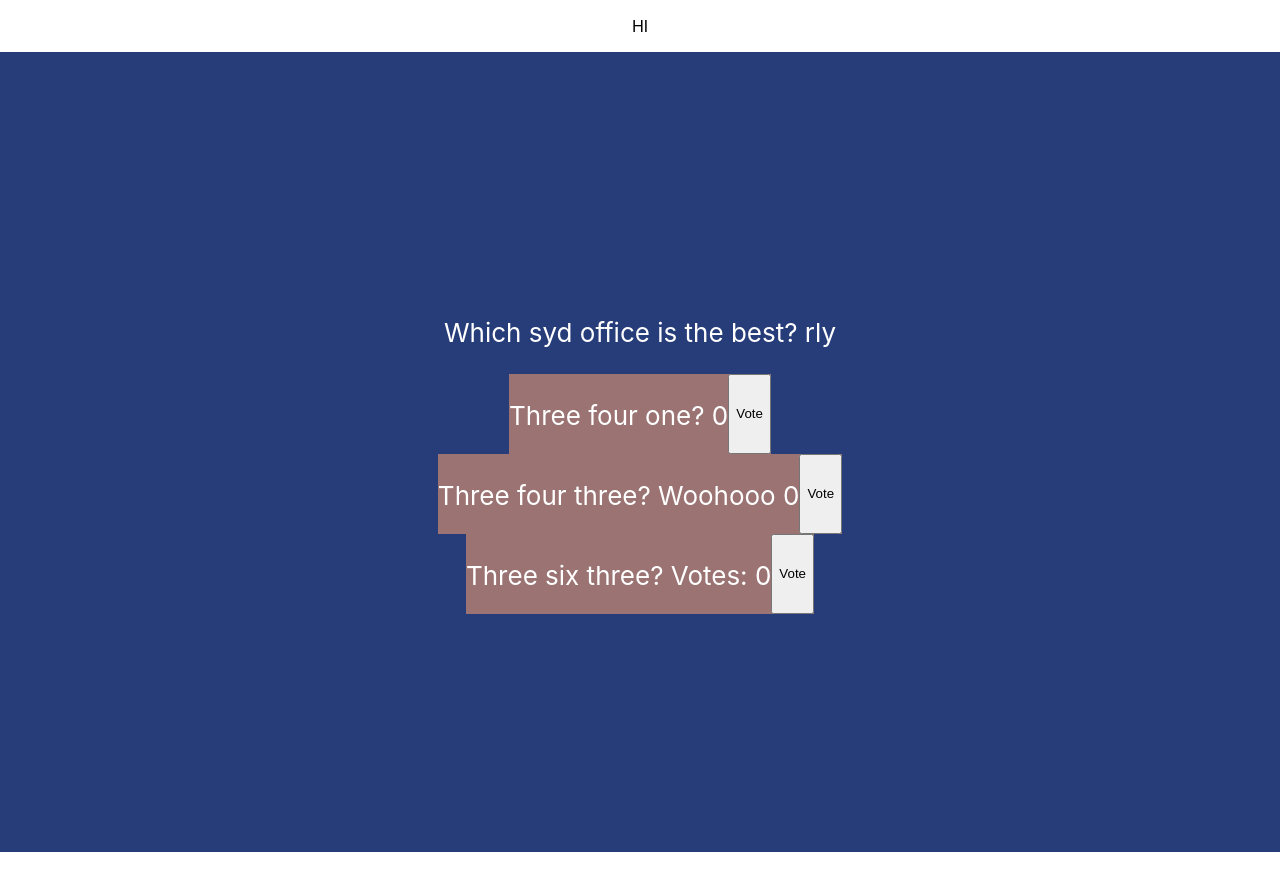
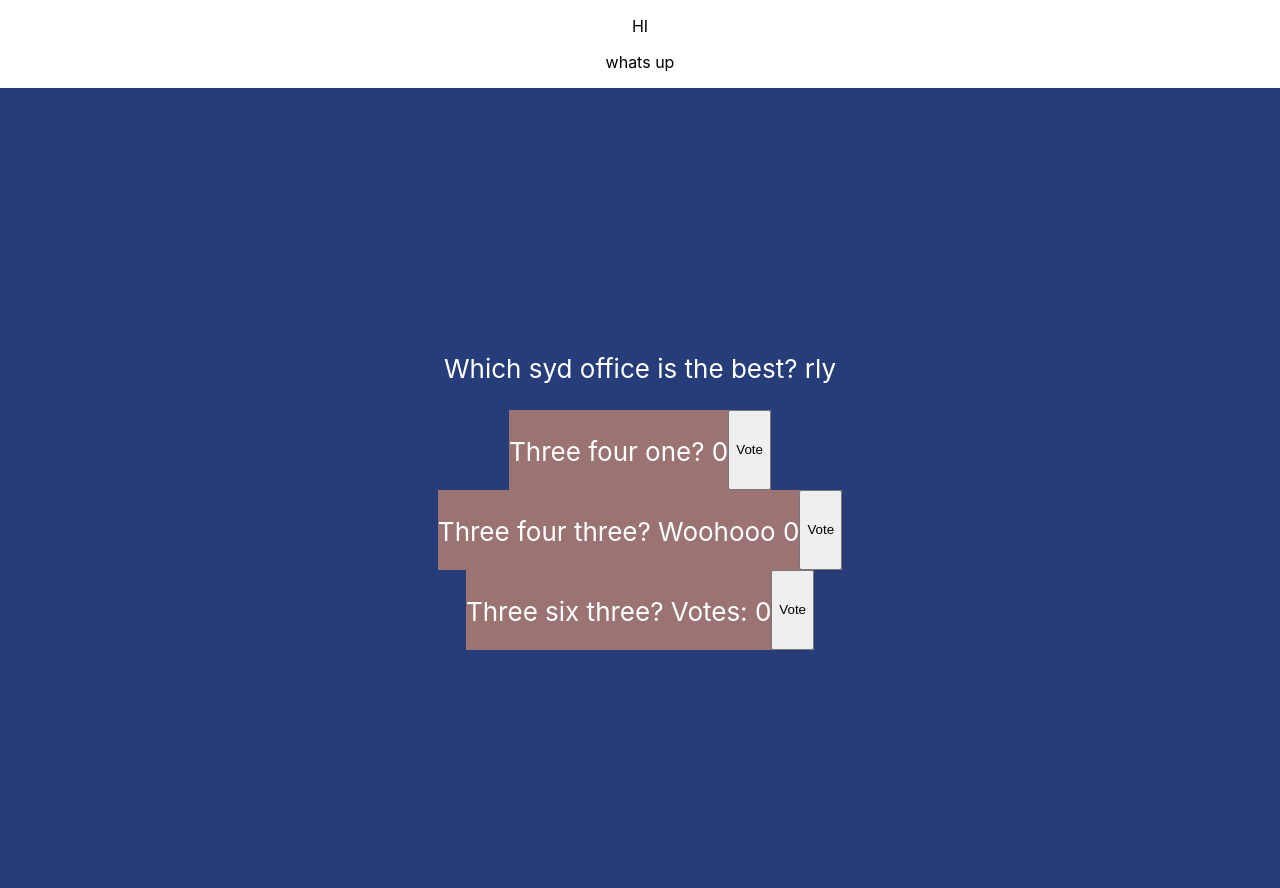
Before and after one commit to RemyBordignon/best-office-2, a React (Create React App) app: page / in a window 1280 px wide. Before the commit the page ends 852 px from the top, so only its background shows below. Built offline with nearby package versions, Linux system fonts and the light colour scheme.

Commit message:
GO-12: hi

```diff
--- a/src/App.js
+++ b/src/App.js
@@ -9,6 +9,7 @@ function App() {
   return (
     <div className="App">
       <p>HI</p>
+      <p>whats up</p>
       <header className="App-header">
         <p>
           Which syd office is the best? rly
```
